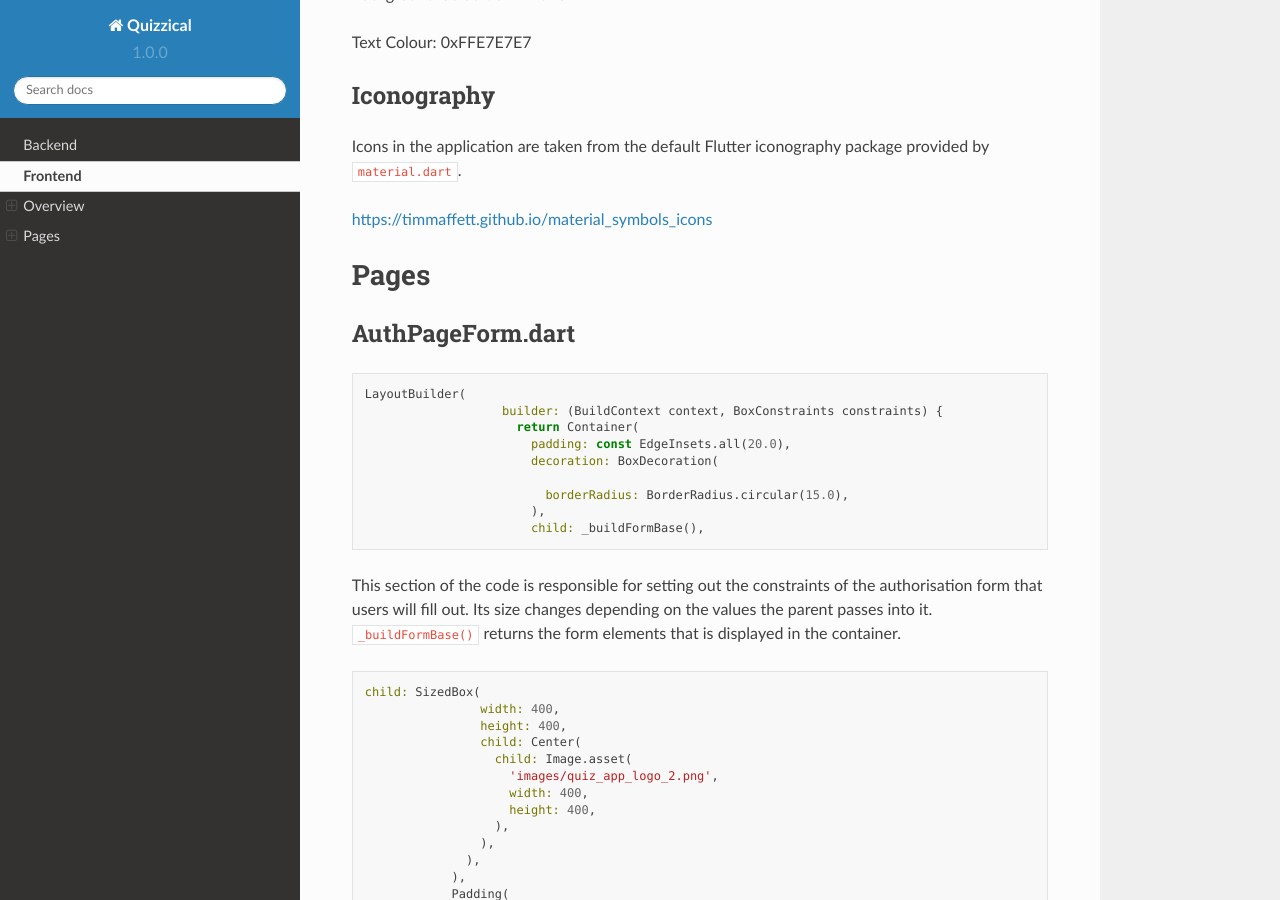
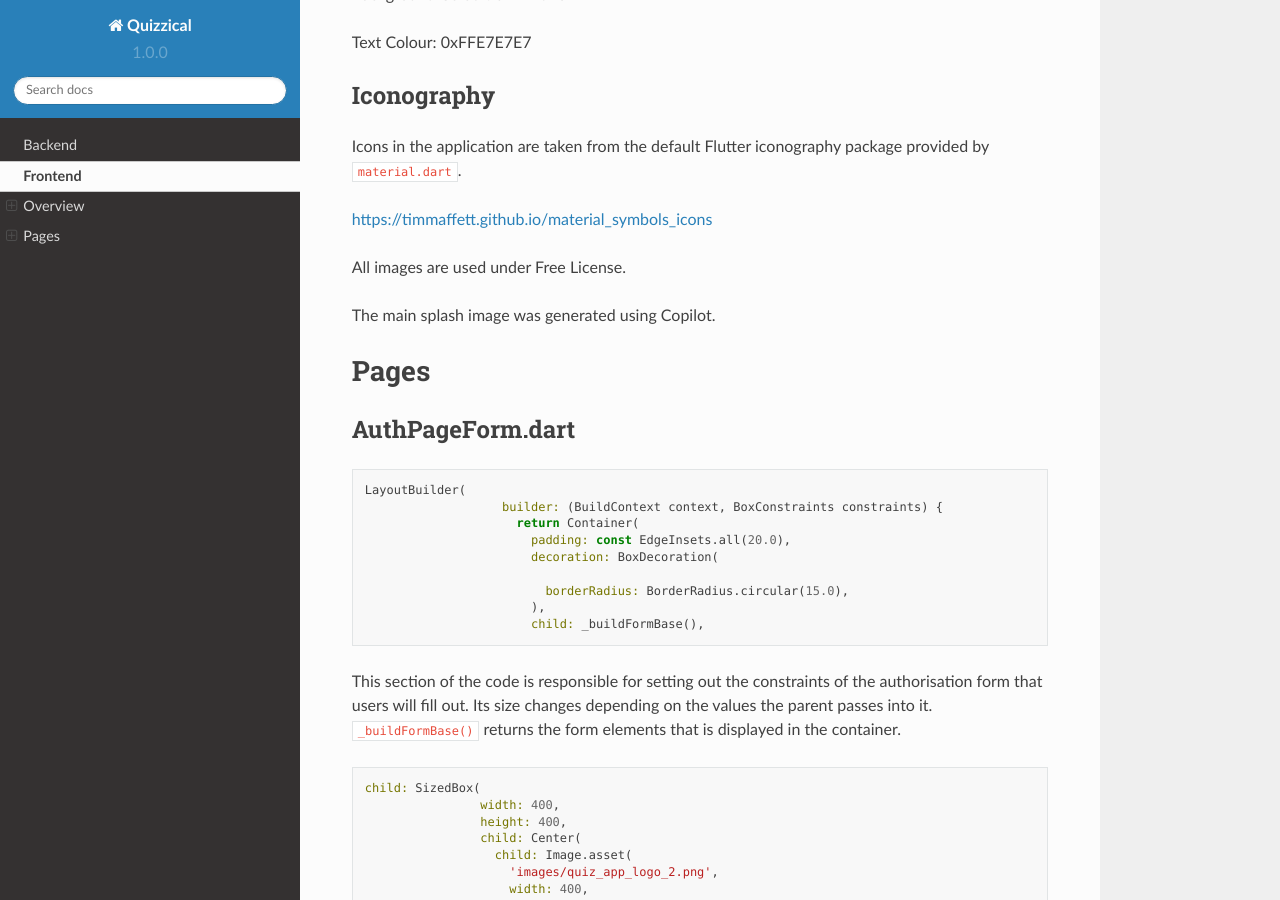
Before and after one commit to SETAP-Education/readthedocs, a Sphinx documentation site: the page built from docs/source/frontend.rst, in a window 1280 px wide and 900 px high, scrolled down 1238 px. Built offline with Sphinx 7.4.7 and the Read the Docs theme 2.0.0, drawn with Linux system fonts in a browser that asks for light colours.

Commit message:
Update frontend.rst
image attribution

```diff
--- a/docs/source/frontend.rst
+++ b/docs/source/frontend.rst
@@ -50,6 +50,10 @@ Iconography
 Icons in the application are taken from the default Flutter iconography package provided by ``material.dart``.
 
 https://timmaffett.github.io/material_symbols_icons
+
+All images are used under Free License.
+
+The main splash image was generated using Copilot.
 
 Pages
 =====
```
